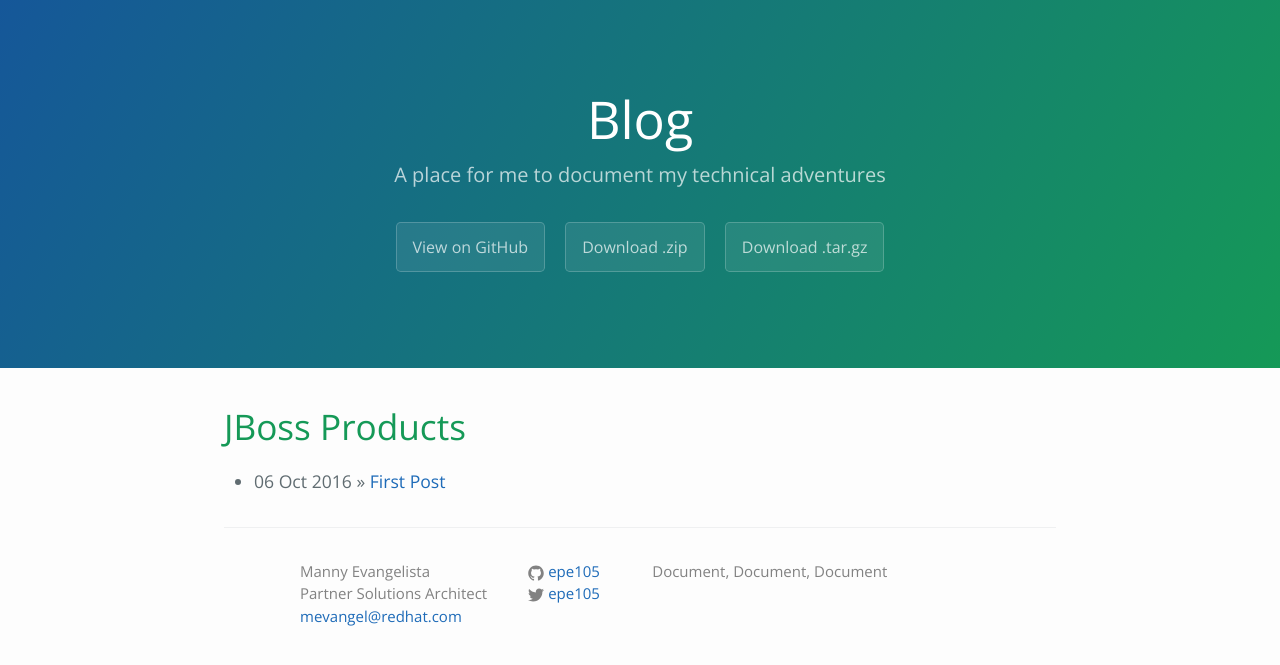
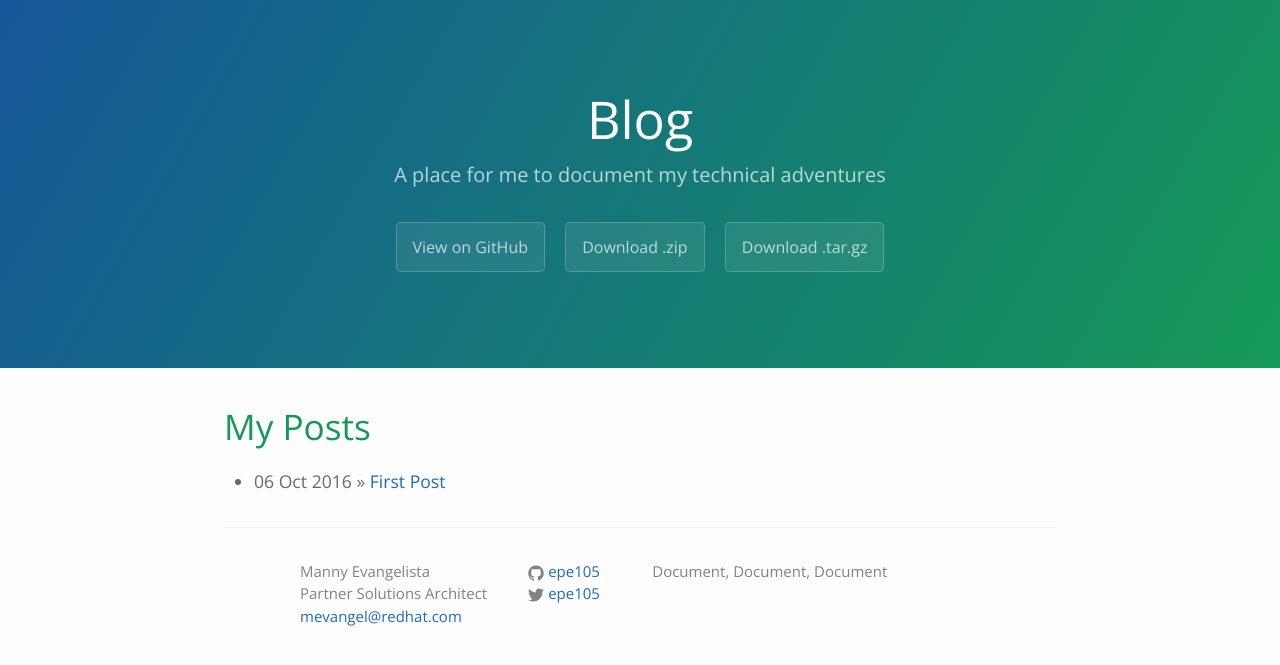
Before and after one commit to epe105/blog_jekyll, a Jekyll site: the page built from index.html, in a window 1280 px wide. Shown: the top 665 px of the page. Built offline with Jekyll 4.4.1, drawn with Linux system fonts in a browser that asks for light colours; the list of posts is cut into pages by our own code.

Commit message:
first post

```diff
--- a/index.html
+++ b/index.html
@@ -4,7 +4,7 @@
 ---
 
 <div id="home">
-  <h1>JBoss Products</h1>
+  <h1>My Posts</h1>
   <ul class="posts">
     {% for post in site.posts %}
       <li><span>{{ post.date | date_to_string }}</span> &raquo; <a href="{{ site.baseurl }}{{ post.url }}">{{ post.title }}</a></li>
```
Also changed, not shown: 1 other file.
